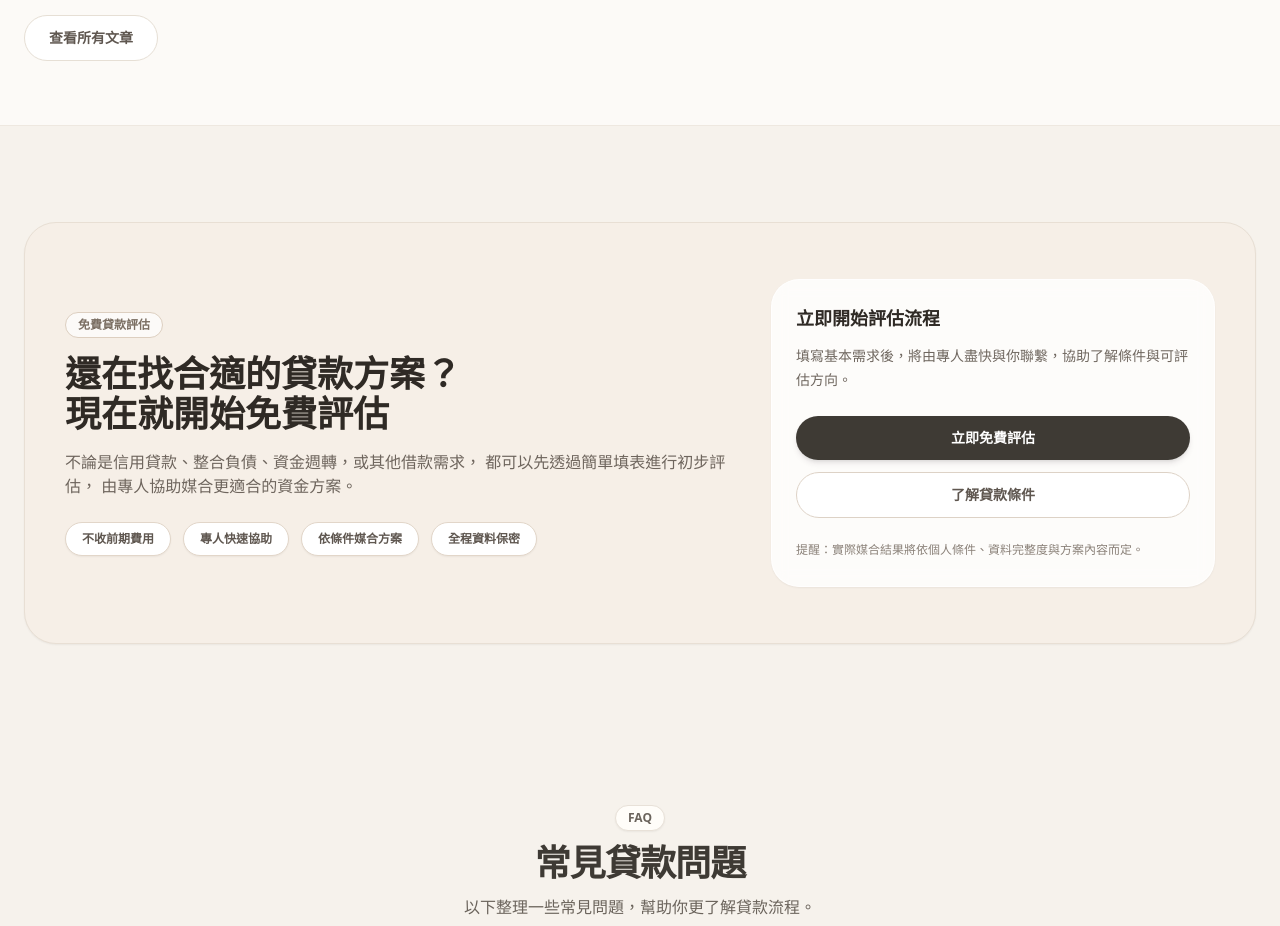
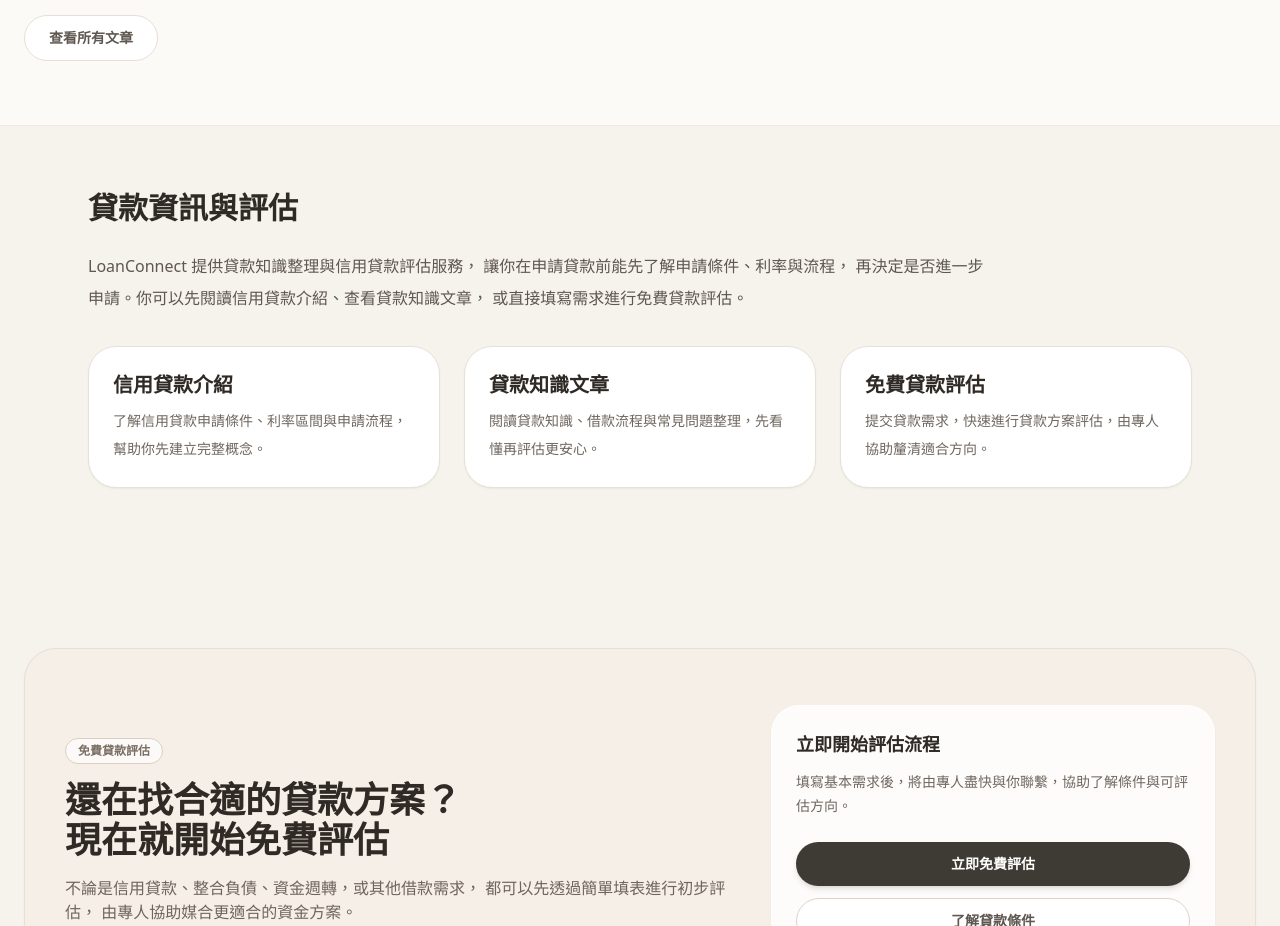
Before and after one commit to feathermaple/loanconnect-site, a Next.js app: page / in a window 1280 px wide. Shown: the part 4740-5666 px from the top of the page. Built offline with nearby package versions, Linux system fonts and the light colour scheme.

Commit message:
add homepage seo internal links section

```diff
--- a/app/page.tsx
+++ b/app/page.tsx
@@ -383,6 +383,58 @@ export default function HomePage() {
         </div>
       </section>
 
+      {/* HOME SEO INTERNAL LINKS */}
+      <section className="mx-auto max-w-6xl px-4 py-16 md:px-6">
+        <h2 className="mb-6 text-3xl font-black text-[#2f2a25]">
+          貸款資訊與評估
+        </h2>
+
+        <p className="mb-8 max-w-4xl leading-8 text-[#5f5750]">
+          LoanConnect 提供貸款知識整理與信用貸款評估服務，
+          讓你在申請貸款前能先了解申請條件、利率與流程，
+          再決定是否進一步申請。你可以先閱讀信用貸款介紹、查看貸款知識文章，
+          或直接填寫需求進行免費貸款評估。
+        </p>
+
+        <div className="grid gap-6 md:grid-cols-3">
+          <Link
+            href="/credit-loan"
+            className="rounded-[28px] border border-[#e8e1d8] bg-white p-6 shadow-sm transition hover:-translate-y-1 hover:bg-[#f8f5ef] hover:shadow-md"
+          >
+            <h3 className="mb-2 text-xl font-bold text-[#2f2a25]">
+              信用貸款介紹
+            </h3>
+            <p className="text-sm leading-7 text-[#6f675f]">
+              了解信用貸款申請條件、利率區間與申請流程，幫助你先建立完整概念。
+            </p>
+          </Link>
+
+          <Link
+            href="/articles"
+            className="rounded-[28px] border border-[#e8e1d8] bg-white p-6 shadow-sm transition hover:-translate-y-1 hover:bg-[#f8f5ef] hover:shadow-md"
+          >
+            <h3 className="mb-2 text-xl font-bold text-[#2f2a25]">
+              貸款知識文章
+            </h3>
+            <p className="text-sm leading-7 text-[#6f675f]">
+              閱讀貸款知識、借款流程與常見問題整理，先看懂再評估更安心。
+            </p>
+          </Link>
+
+          <Link
+            href="/borrow"
+            className="rounded-[28px] border border-[#e8e1d8] bg-white p-6 shadow-sm transition hover:-translate-y-1 hover:bg-[#f8f5ef] hover:shadow-md"
+          >
+            <h3 className="mb-2 text-xl font-bold text-[#2f2a25]">
+              免費貸款評估
+            </h3>
+            <p className="text-sm leading-7 text-[#6f675f]">
+              提交貸款需求，快速進行貸款方案評估，由專人協助釐清適合方向。
+            </p>
+          </Link>
+        </div>
+      </section>
+
       {/* CTA */}
       <CtaSection />
 
```
